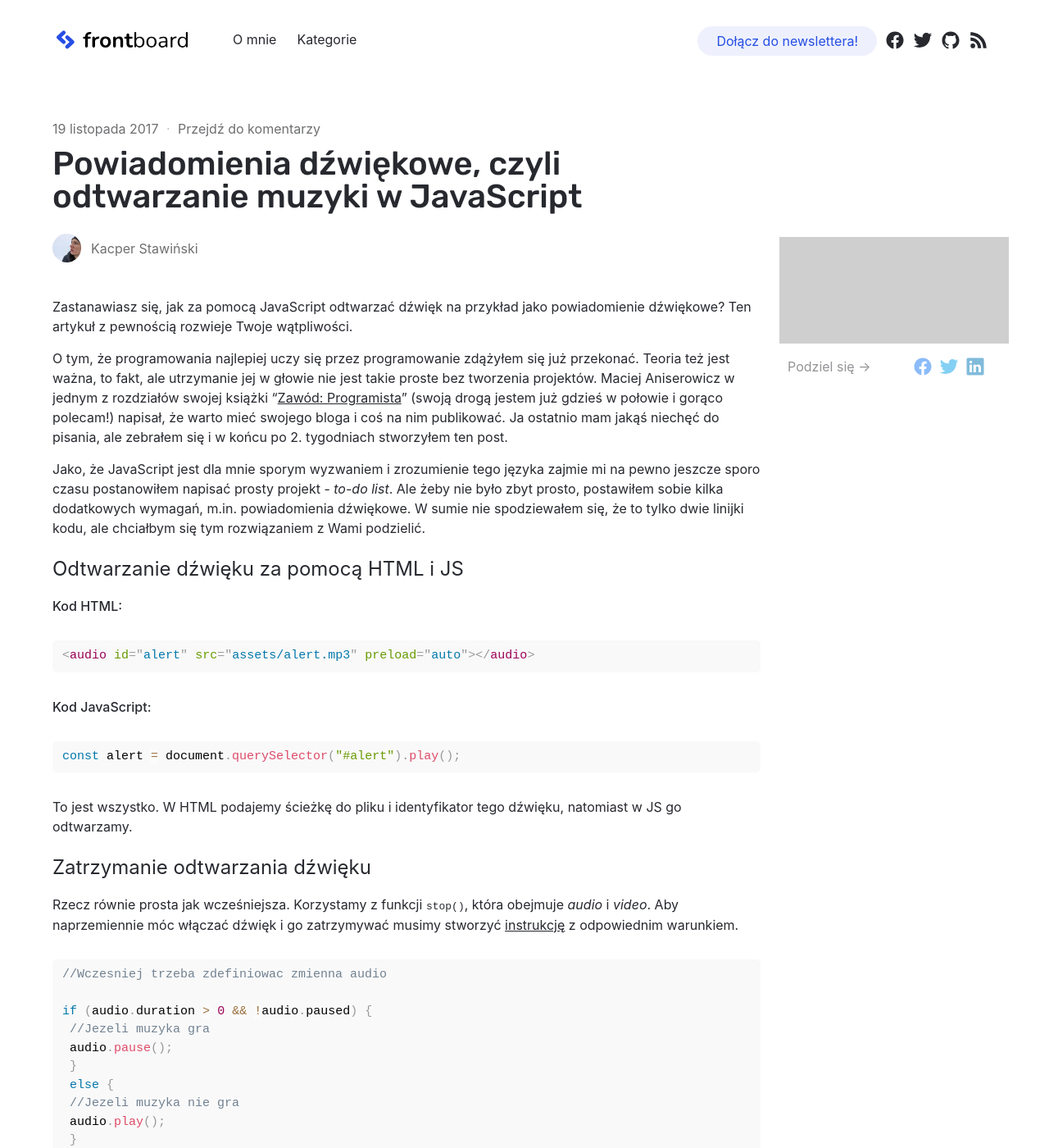
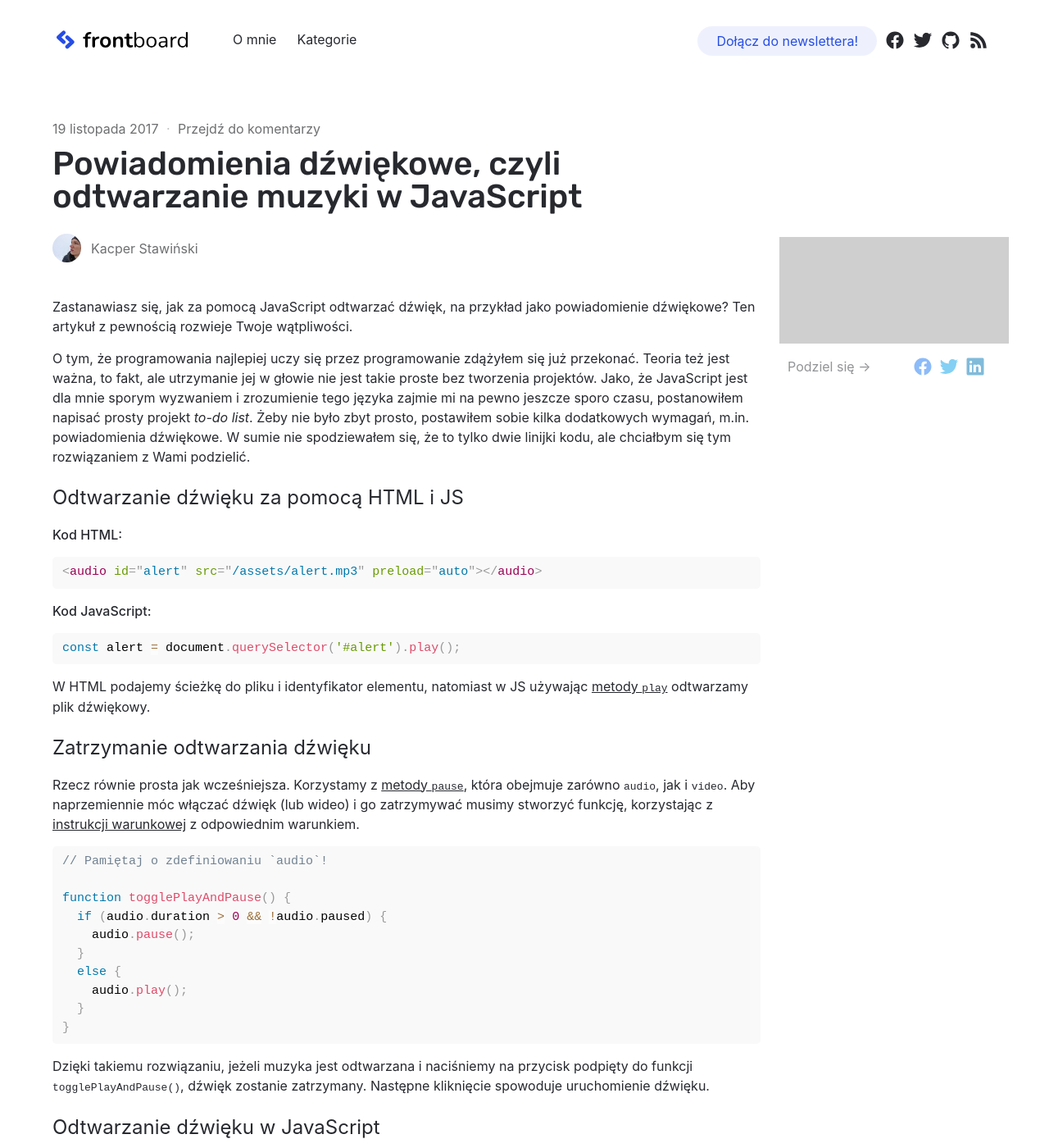
Before and after one commit to frontboard/blog, a Jekyll site: the page built from _posts/2017-11-19-odtwarzanie-dzwieku-w-javascript.md, in a window 1280 px wide and 1400 px high. Shown: the whole window at 82% size. Built offline with Jekyll 4.4.1, drawn with Linux system fonts in a browser that asks for light colours; comment, search, counter and statistics services are not loaded; some of the changed text lies outside the part shown; grey boxes are pictures that could not be loaded.

Commit message:
Update 2017-11-19-odtwarzanie-dzwieku-w-javascript.md

````diff
--- a/_posts/2017-11-19-odtwarzanie-dzwieku-w-javascript.md
+++ b/_posts/2017-11-19-odtwarzanie-dzwieku-w-javascript.md
@@ -8,67 +8,57 @@ img: odtwarzanie-dzwieku-javascript.jpg
 redirect_from:
   - /odtwarzanie-dzwieku-w-javascript/
 ---
-Zastanawiasz się, jak za pomocą JavaScript odtwarzać dźwięk na przykład jako powiadomienie dźwiękowe? Ten artykuł z pewnością rozwieje Twoje wątpliwości.
+Zastanawiasz się, jak za pomocą JavaScript odtwarzać dźwięk, na przykład jako powiadomienie dźwiękowe? Ten artykuł z pewnością rozwieje Twoje wątpliwości.
 
-O tym, że programowania najlepiej uczy się przez programowanie zdążyłem się już przekonać. Teoria też jest ważna, to fakt, ale utrzymanie jej w głowie nie jest takie proste bez tworzenia projektów. Maciej Aniserowicz w jednym z rozdziałów swojej książki "[Zawód: Programista](https://zawodprogramista.pl)" (swoją drogą jestem już gdzieś w połowie i gorąco polecam!) napisał, że warto mieć swojego bloga i coś na nim publikować. Ja ostatnio mam jakąś niechęć do pisania, ale zebrałem się i w końcu po 2. tygodniach stworzyłem ten post.
-
-Jako, że JavaScript jest dla mnie sporym wyzwaniem i zrozumienie tego języka zajmie mi na pewno jeszcze sporo czasu postanowiłem napisać prosty projekt - _to-do list_. Ale żeby nie było zbyt prosto, postawiłem sobie kilka dodatkowych wymagań, m.in. powiadomienia dźwiękowe. W sumie nie spodziewałem się, że to tylko dwie linijki kodu, ale chciałbym się tym rozwiązaniem z Wami podzielić.
+O tym, że programowania najlepiej uczy się przez programowanie zdążyłem się już przekonać. Teoria też jest ważna, to fakt, ale utrzymanie jej w głowie nie jest takie proste bez tworzenia projektów. Jako, że JavaScript jest dla mnie sporym wyzwaniem i zrozumienie tego języka zajmie mi na pewno jeszcze sporo czasu, postanowiłem napisać prosty projekt *to-do list*. Żeby nie było zbyt prosto, postawiłem sobie kilka dodatkowych wymagań, m.in. powiadomienia dźwiękowe. W sumie nie spodziewałem się, że to tylko dwie linijki kodu, ale chciałbym się tym rozwiązaniem z Wami podzielić.
 
 ## Odtwarzanie dźwięku za pomocą HTML i JS
-
 **Kod HTML:**
 
-{% highlight html %}
-<audio id="alert" src="assets/alert.mp3" preload="auto"></audio>
-{% endhighlight %}
+```html
+<audio id="alert" src="/assets/alert.mp3" preload="auto"></audio>
+```
 
 **Kod JavaScript:**
 
-{% highlight javascript %}
-const alert = document.querySelector("#alert").play();
-{% endhighlight %}
+```js
+const alert = document.querySelector('#alert').play();
+```
 
-To jest wszystko. W HTML podajemy ścieżkę do pliku i identyfikator tego dźwięku, natomiast w JS go odtwarzamy.
+W HTML podajemy ścieżkę do pliku i identyfikator elementu, natomiast w JS używając [metody `play`](https://developer.mozilla.org/en-US/docs/Web/API/HTMLMediaElement/play) odtwarzamy plik dźwiękowy.
 
 ## Zatrzymanie odtwarzania dźwięku
 
-Rzecz równie prosta jak wcześniejsza. Korzystamy z funkcji `stop()`, która obejmuje _audio_ i _video_. Aby naprzemiennie móc włączać dźwięk i go zatrzymywać musimy stworzyć [instrukcję](https://endfront.pl/2017/09/05/instrukcje-warunkowe-jak-z-nich-korzystac/) z odpowiednim warunkiem.
+Rzecz równie prosta jak wcześniejsza. Korzystamy z [metody `pause`](https://developer.mozilla.org/en-US/docs/Web/API/HTMLMediaElement/pause), która obejmuje zarówno `audio`, jak i `video`. Aby naprzemiennie móc włączać dźwięk (lub wideo) i go zatrzymywać musimy stworzyć funkcję, korzystając z [instrukcji warunkowej](/instrukcje-warunkowe-if-switch-javascript) z odpowiednim warunkiem.
 
-{% highlight javascript %}
-//Wczesniej trzeba zdefiniowac zmienna audio
+```js
+// Pamiętaj o zdefiniowaniu `audio`!
 
-if (audio.duration > 0 && !audio.paused) {
- //Jezeli muzyka gra
- audio.pause();
- }
- else {
- //Jezeli muzyka nie gra
- audio.play();
- }
-{% endhighlight %}
+function togglePlayAndPause() {
+  if (audio.duration > 0 && !audio.paused) {
+    audio.pause();
+  }
+  else {
+    audio.play();
+  }
+}
+```
 
-Dzięki takiemu rozwiązaniu, jeżeli muzyka jest odtwarzana i naciśniemy na przycisk ponownie, dźwięk zostanie zatrzymany (i odwrotnie).
+Dzięki takiemu rozwiązaniu, jeżeli muzyka jest odtwarzana i naciśniemy na przycisk podpięty do funkcji `togglePlayAndPause()`, dźwięk zostanie zatrzymany. Następne kliknięcie spowoduje uruchomienie dźwięku.
 
-## Odtwarzanie dźwięku w samym JavaScripcie
+## Odtwarzanie dźwięku w JavaScript
+Tutaj sprawa wygląda nieco inaczej. Na razie nie korzystamy z HTML, a ścieżkę do pliku dźwiękowego (najlepiej z rozszerzeniem `.mp3`) podajemy w zmiennej.
 
-Tutaj sprawa wygląda nieco inaczej. Na razie nie korzystamy z HTML, a ścieżkę do pliku dźwiękowego (najlepiej z rozszerzeniem _.mp3_) podajemy w zmiennej.
+```js
+const sound = new Audio('sound.mp3');
+sound.play();
+```
 
-{% highlight javascript %}
-const sound = new Audio("sound.mp3");
-sound.play();
-{% endhighlight %}
+Tworzymy nowy obiekt audio ze ścieżką do pliku dźwiękowego, a za pomocą linijki niżej odtwarzamy go. Można to obudować w jakieś zdarzenie, np. kliknięcie przycisku. Wtedy kod będzie wyglądał następująco:
 
-Tworzymy nowy obiekt audio ze ścieżką do pliku dźwiękowego, a za pomocą linijki niżej odtwarzamy go. Można to obudować w jakieś zdarzenie, np. kliknięcie przycisku. Wtedy kod będzie wyglądał tak:
+```js
+const button = document.querySelector('#playsound');
+const sound = new Audio('sound.mp3');
 
-{% highlight javascript %}
-const button = document.querySelector("#playsound");
-
-button.addEventListener("click", function(){
- const sound = new Audio("sound.mp3");
- sound.play();
-});
-{% endhighlight %}
-
-W pierwszej linii pobieramy znacznik o identyfikatorze _playsound_. Następnie nasłuchujemy kliknięcia w niego i jeżeli użytkownik kliknie, utworzy się zmienna lokalna z dźwiękiem _sound.mp3_, który zostanie odtworzony.
-
-*W oparciu o ten wpis powstał [projekt odtwarzacza w JS](https://endfront.pl/odtwarzacz-player-audio-javascript/).*
+button.addEventListener('click', () => sound.play());
+```
````
